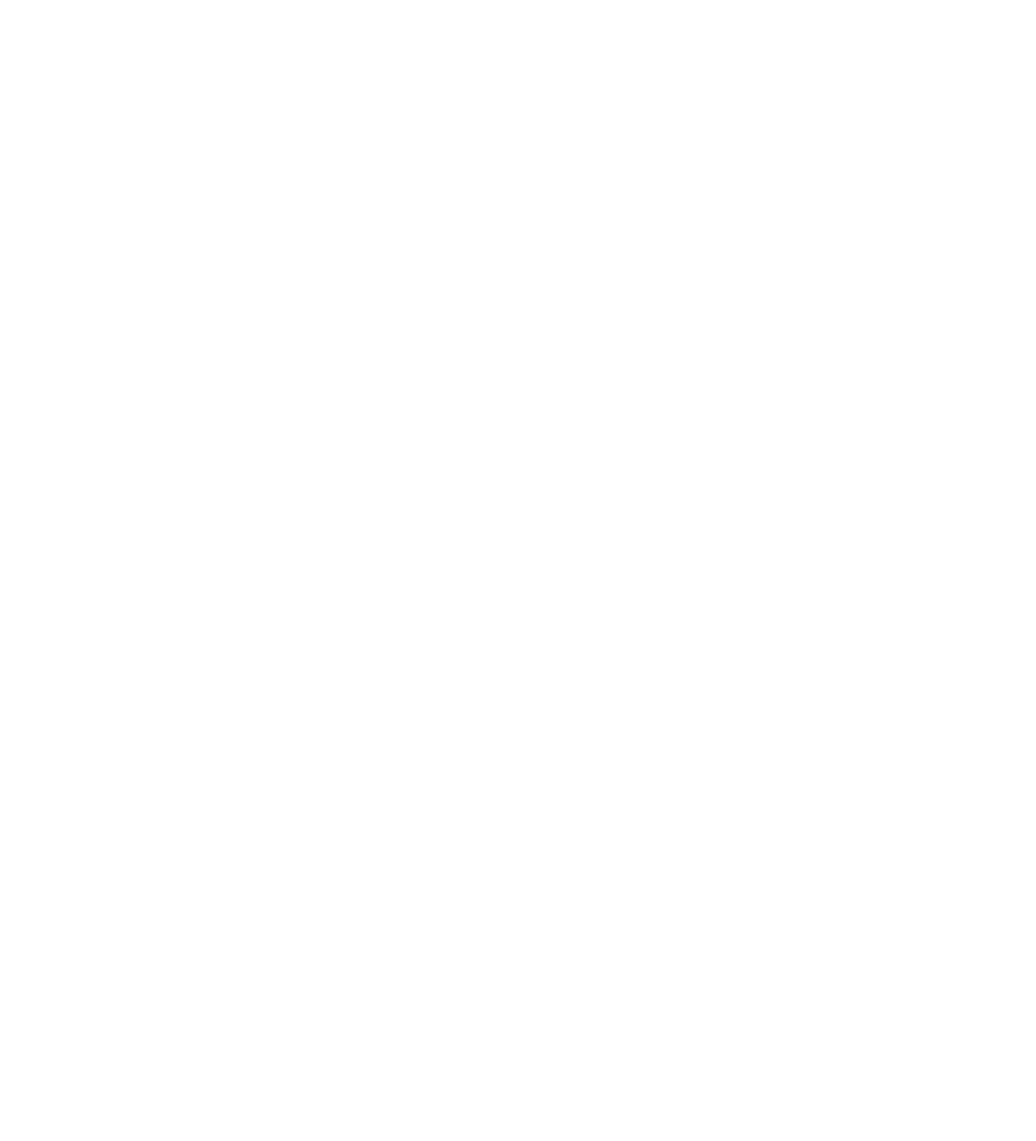
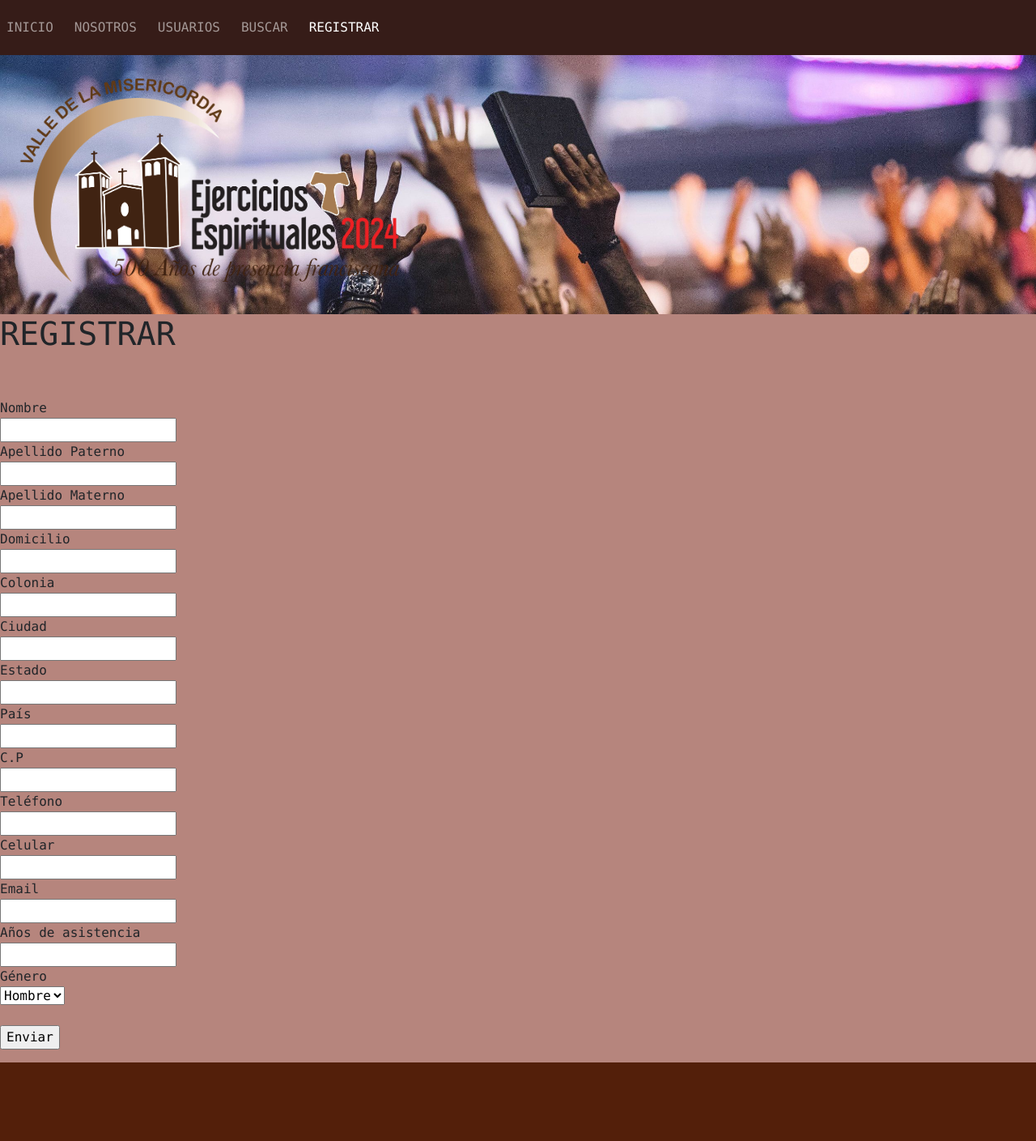
Before and after one commit to isaiascamp/valle, a plain HTML site: page registrar.html in a window 1280 px wide. Shown: the whole page at 81% size. Before the commit the page ends 800 px from the top, so only its background shows below. Drawn offline with nearby package versions, Linux system fonts and the light colour scheme.

Commit message:
Add files via upload

```diff
--- a/buscar.html
+++ b/buscar.html
@@ -0,0 +1,50 @@
+<!DOCTYPE html>
+<html lang="en">
+<head>
+  <meta charset="UTF-8">
+  <meta name="viewport" content="width=device-width, initial-scale=1.0">
+  <link href="https://cdn.jsdelivr.net/npm/bootstrap@5.0.2/dist/css/bootstrap.min.css" rel="stylesheet" integrity="sha384-EVSTQN3/azprG1Anm3QDgpJLIm9Nao0Yz1ztcQTwFspd3yD65VohhpuuCOmLASjC" crossorigin="anonymous">
+  <link rel="stylesheet" href="style.css">
+  <title>Document</title>
+</head>
+<body>
+
+  <nav
+    class="navbar navbar-expand-sm navbar-dark" style="background-color: #361c18;">
+    <button
+      class="navbar-toggler d-lg-none"
+      type="button"
+      data-bs-toggle="collapse"
+      data-bs-target="#collapsibleNavId"
+      aria-controls="collapsibleNavId"
+      aria-expanded="false"
+      aria-label="Toggle navigation"
+    ></button>
+    <div class="collapse navbar-collapse" id="collapsibleNavId">
+      <ul class="navbar-nav me-auto mt-2 mt-lg-0">
+        <li class="nav-item">
+          <a class="nav-link" href="index.html" aria-current="page">INICIO</a>
+        </li>
+        <li class="nav-item">
+          <a class="nav-link" href="nosotros.html">NOSOTROS</a>
+        </li>
+        <li class="nav-item">
+          <a class="nav-link" href="usuarios.html">USUARIOS</a>
+        </li>
+        <li class="nav-item">
+          <a class="nav-link active" href="buscar.html">BUSCAR</a>
+        </li>
+        <li class="nav-item">
+          <a class="nav-link" href="registrar.html">REGISTRAR</a>
+        </li>
+      </ul>
+    </div>
+  </nav>
+
+  <div class="fondo">
+    <img src="LOGO-EJERCICIOS-VALLE.png" alt="">
+  </div>
+
+  <footer></footer>
+</body>
+</html>
--- a/registrar.html
+++ b/registrar.html
@@ -0,0 +1,116 @@
+<!DOCTYPE html>
+<html lang="en">
+<head>
+  <meta charset="UTF-8">
+  <meta name="viewport" content="width=device-width, initial-scale=1.0">
+  <link href="https://cdn.jsdelivr.net/npm/bootstrap@5.0.2/dist/css/bootstrap.min.css" rel="stylesheet" integrity="sha384-EVSTQN3/azprG1Anm3QDgpJLIm9Nao0Yz1ztcQTwFspd3yD65VohhpuuCOmLASjC" crossorigin="anonymous">
+  <link rel="stylesheet" href="style.css">
+  <title>Document</title>
+</head>
+<body>
+
+  <nav
+    class="navbar navbar-expand-sm navbar-dark" style="background-color: #361c18;">
+    <button
+      class="navbar-toggler d-lg-none"
+      type="button"
+      data-bs-toggle="collapse"
+      data-bs-target="#collapsibleNavId"
+      aria-controls="collapsibleNavId"
+      aria-expanded="false"
+      aria-label="Toggle navigation"
+    ></button>
+    <div class="collapse navbar-collapse" id="collapsibleNavId">
+      <ul class="navbar-nav me-auto mt-2 mt-lg-0">
+        <li class="nav-item">
+          <a class="nav-link" href="index.html" aria-current="page">INICIO</a>
+        </li>
+        <li class="nav-item">
+          <a class="nav-link" href="nosotros.html">NOSOTROS</a>
+        </li>
+        <li class="nav-item">
+          <a class="nav-link" href="usuarios.html">USUARIOS</a>
+        </li>
+        <li class="nav-item">
+          <a class="nav-link" href="buscar.html">BUSCAR</a>
+        </li>
+        <li class="nav-item">
+          <a class="nav-link active" href="registrar.html">REGISTRAR</a>
+        </li>
+      </ul>
+    </div>
+  </nav>
+
+  <div class="fondo">
+    <img src="LOGO-EJERCICIOS-VALLE.png" alt="">
+  </div>
+
+  <h1>REGISTRAR</h1>
+  <br><br>
+
+  <form action="" method="post">
+    <div>
+      <label for="nombre">Nombre</label><br>
+      <input type="text" id="nombre" name="nombre">
+    </div>
+    <div>
+      <label for="apellido_paterno">Apellido Paterno</label><br>
+      <input type="text" id="apellido_paterno" name="apellido_paterno">
+    </div>
+    <div>
+      <label for="apellido_materno">Apellido Materno</label><br>
+      <input type="text" id="apellido_materno" name="apellido_materno">
+    </div>
+    <div>
+      <label for="domicilio">Domicilio</label><br>
+      <input type="text" id="domicilio" name="domicilio">
+    </div>
+    <div>
+      <label for="colonia">Colonia</label><br>
+      <input type="text" id="colonia" name="colonia">
+    </div>
+    <div>
+      <label for="ciudad">Ciudad</label><br>
+      <input type="text" id="ciudad" name="ciudad">
+    </div>
+    <div>
+      <label for="estado">Estado</label><br>
+      <input type="text" id="estado" name="estado">
+    </div>
+    <div>
+      <label for="pais">País</label><br>
+      <input type="text" id="pais" name="pais">
+    </div>
+    <div>
+      <label for="cp">C.P</label><br>
+      <input type="text" id="cp" name="cp">
+    </div>
+    <div>
+      <label for="telefono">Teléfono</label><br>
+      <input type="text" id="telefono" name="telefono">
+    </div>
+    <div>
+      <label for="celular">Celular</label><br>
+      <input type="text" id="celular" name="celular">
+    </div>
+    <div>
+      <label for="email">Email</label><br>
+      <input type="email" id="email" name="email">
+    </div>
+    <div>
+      <label for="años_asistencia">Años de asistencia</label><br>
+      <input type="number" id="años_asistencia" name="años_asistencia">
+    </div>
+    <div>
+      <label for="genero">Género</label><br>
+      <select id="genero" name="genero">
+        <option value="hombre">Hombre</option>
+        <option value="mujer">Mujer</option>
+      </select>
+    </div>
+    <br>
+    <input type="submit" value="Enviar">
+  </form>
+  <footer></footer>
+</body>
+</html>
--- /dev/null
+++ b/style.css
@@ -0,0 +1,144 @@
+body {
+  font-family: Agave nerd font, 'Monaco' , sans-serif;
+  margin: 0;
+  padding: 0;
+  background-color: #b6857d;
+}
+
+.container {
+  max-width: 1200px;
+  margin: 0 auto;
+  padding: 2rem;
+}
+
+.header {
+  background: #361c18;
+  color: #fff;
+  padding: 1rem;
+  text-align: center;
+}
+
+.header h1 {
+  margin: 0;
+  font-size: 2rem;
+}
+
+.content {
+  font-size: 1.1rem;
+  line-height: 1.5;
+  color: #333;
+  padding: 2rem;
+}
+
+.content a {
+  color: #0066cc;
+  text-decoration: none;
+}
+
+.content a:hover {
+  text-decoration: underline;
+}
+
+footer {
+  background-color: #531f0a;
+  color: #fff;
+  padding: 1rem;
+  text-align: center;
+  margin-top: 1rem;
+  width: auto;
+  height: 97px;
+}
+
+.footer a {
+  color: #fff;
+  text-decoration: none;
+  margin: 0 0.5rem;
+}
+
+@media (max-width: 768px) {
+  .container {
+    padding: 1rem;
+  }
+
+  .content {
+    font-size: 1rem;
+  }
+}
+
+nav ul {
+
+	list-style-type: none;
+
+	margin: 0;
+
+	padding: 0;
+
+}
+
+
+nav ul li {
+
+	display: inline-block;
+
+	margin-right: 10px;
+
+}
+
+
+nav ul li a {
+
+	color: #fff;
+
+	text-decoration: none;
+
+}
+.navbar {
+
+  background-color: #8B4513; /* Brown color */
+
+  overflow: hidden;
+
+}
+
+
+.navbar a {
+
+  float: left;
+
+  display: block;
+
+  color: white;
+
+  text-align: center;
+
+  padding: 14px 16px;
+
+  text-decoration: none;
+
+}
+
+
+.navbar a:hover {
+
+  background-color: #333;
+
+}
+.fondo {
+  background-image: url('A\ fun\ look\ at\ Key\ Ministry\'s\ work\ with\ churches\ in\ 2018\ —\ Key\ Ministry.jpeg');
+  background-size: cover;
+  background-position: no-repeat;
+  background-attachment: fixed;
+  width: auto;
+  height: 320px;
+}
+.fondo img {
+  width: 530px;
+}
+
+img{
+  width: 1130px;
+}
+
+.esp {
+  height: 320px;
+}
```
Also changed, not shown: index.html (+10 -9 lines), nosotros.html (+50 -0 lines), usuarios.html (+65 -0 lines), A fun look at Key Ministry's work with churches in 2018 — Key Ministry.jpeg (added), LOGO-EJERCICIOS-VALLE.png (added), 1 other file.
